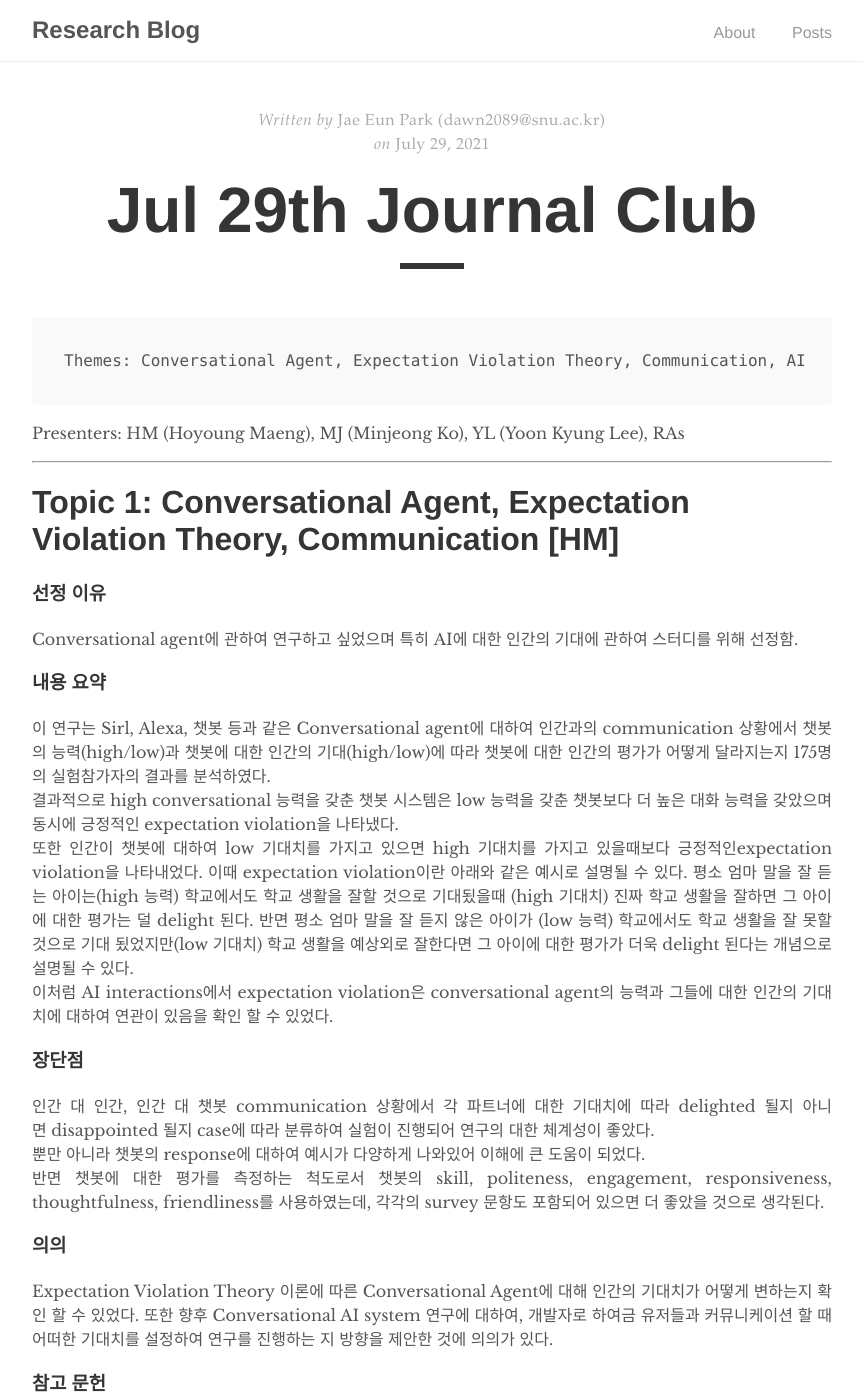
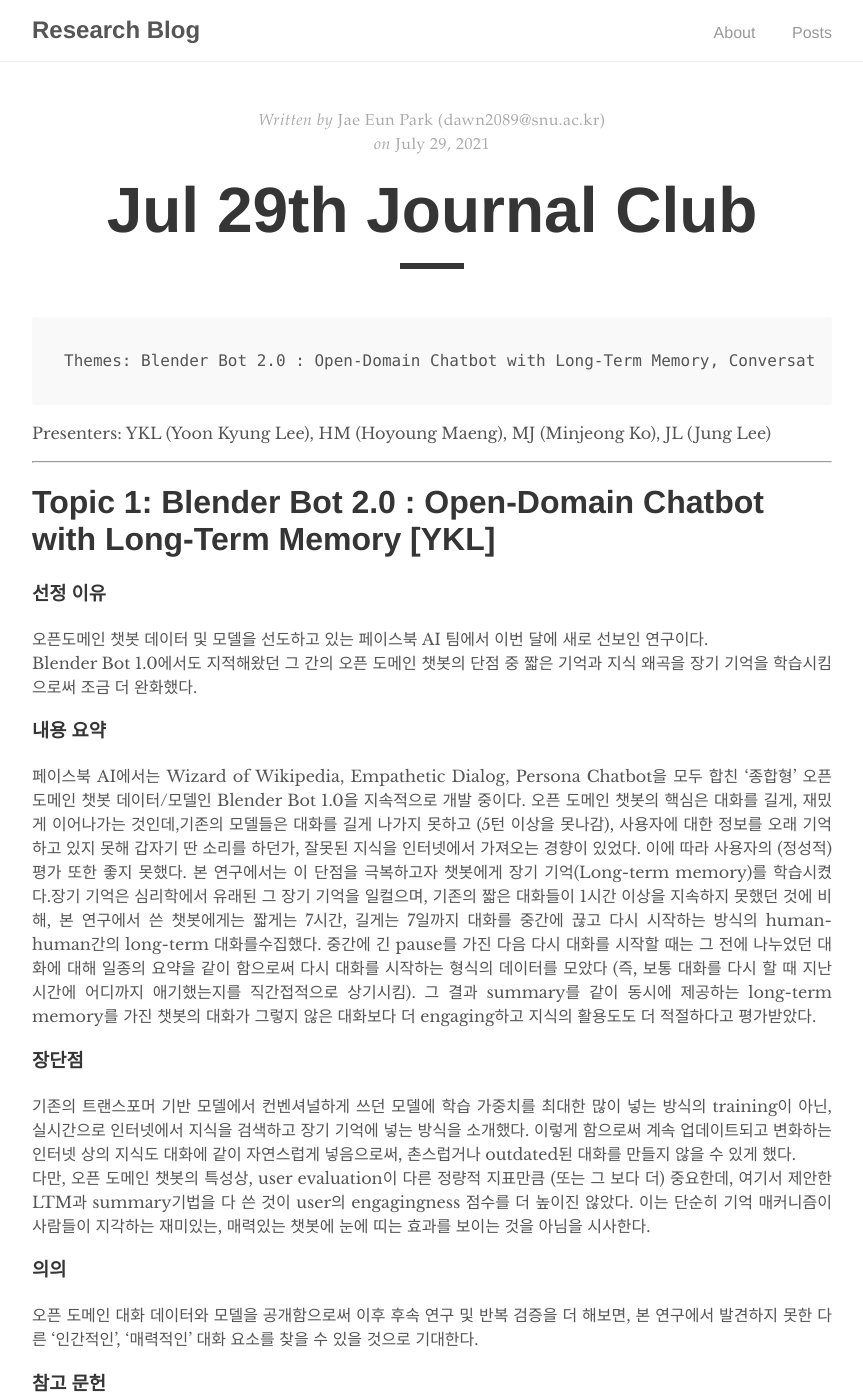
Before and after one commit to humanfactorspsych/blog, a Jekyll site: the page built from _posts/2021-07-29-study.md, in a window 1280 px wide and 1400 px high. Shown: the whole window, without its empty margins (208-1071 px from the left). Built offline with Jekyll 4.4.1, drawn with Linux system fonts in a browser that asks for light colours; some of the changed text lies outside the part shown.

Commit message:
Update 2021-07-29-study.md

```diff
--- a/_posts/2021-07-29-study.md
+++ b/_posts/2021-07-29-study.md
@@ -4,13 +4,42 @@ title: "Jul 29th Journal Club"
 author: "Jae Eun Park (dawn2089@snu.ac.kr)"
 ---
 
-    Themes: Conversational Agent, Expectation Violation Theory, Communication, AI interview, Blender Bot 2.0 : Open-Domain Chatbot with Long-Term Memory, Emotion and Sentiment Analysis in Music Lyrics
+    Themes: Blender Bot 2.0 : Open-Domain Chatbot with Long-Term Memory, Conversational Agent, Expectation Violation Theory, Communication, AI interview, Emotion and Sentiment Analysis in Music Lyrics
 
-Presenters: HM (Hoyoung Maeng), MJ (Minjeong Ko), YL (Yoon Kyung Lee), RAs
+Presenters: YKL (Yoon Kyung Lee), HM (Hoyoung Maeng), MJ (Minjeong Ko),  JL (Jung Lee)
 
 -----------------
 
-# Topic 1: Conversational Agent, Expectation Violation Theory, Communication [HM]
+# Topic 1: Blender Bot 2.0 : Open-Domain Chatbot with Long-Term Memory [YKL]
+
+### **선정 이유**
+
+오픈도메인 챗봇 데이터 및 모델을 선도하고 있는 페이스북 AI 팀에서 이번 달에 새로 선보인 연구이다.<br>
+Blender Bot 1.0에서도 지적해왔던 그 간의 오픈 도메인 챗봇의 단점 중 짧은 기억과 지식 왜곡을 장기 기억을 학습시킴으로써 조금 더 완화했다. <br>
+
+### **내용 요약**
+
+페이스북 AI에서는 Wizard of Wikipedia, Empathetic Dialog, Persona Chatbot을 모두 합친 '종합형' 오픈 도메인 챗봇 데이터/모델인 Blender Bot 1.0을 지속적으로 개발 중이다. 오픈 도메인 챗봇의 핵심은 대화를 길게, 재밌게 이어나가는 것인데,기존의 모델들은 대화를 길게 나가지 못하고 (5턴 이상을 못나감), 사용자에 대한 정보를 오래 기억하고 있지 못해 갑자기 딴 소리를 하던가, 잘못된 지식을 인터넷에서
+가져오는 경향이 있었다. 이에 따라 사용자의 (정성적) 평가 또한 좋지 못했다. 본 연구에서는 이 단점을 극복하고자 챗봇에게 장기 기억(Long-term memory)를 학습시켰다.장기 기억은 심리학에서 유래된 그 장기 기억을 일컬으며, 기존의 짧은 대화들이 1시간 이상을 지속하지 못했던 것에 비해, 본 연구에서 쓴 챗봇에게는 짧게는 7시간, 길게는 7일까지 대화를 중간에 끊고 다시 시작하는 방식의 human-human간의 long-term 대화를수집했다. 중간에 긴 pause를 가진 다음 다시 대화를 시작할 때는 그 전에 나누었던 대화에 대해 일종의 요약을 같이 함으로써 다시 대화를 시작하는 형식의 데이터를 모았다 (즉, 보통 대화를 다시 할 때
+지난 시간에 어디까지 애기했는지를 직간접적으로 상기시킴). 그 결과 summary를 같이 동시에 제공하는 long-term memory를 가진 챗봇의 대화가 그렇지 않은 대화보다 더 engaging하고 지식의 활용도도 더 적절하다고 평가받았다. <br>
+
+### **장단점**
+
+기존의 트랜스포머 기반 모델에서 컨벤셔널하게 쓰던 모델에 학습 가중치를 최대한 많이 넣는 방식의 training이 아닌, 실시간으로 인터넷에서 지식을 검색하고 장기 기억에 넣는 방식을 소개했다. 이렇게 함으로써 계속 업데이트되고 변화하는 인터넷 상의 지식도 대화에 같이 자연스럽게 넣음으로써, 촌스럽거나 outdated된 대화를 만들지 않을 수 있게 했다.<br>
+다만, 오픈 도메인 챗봇의 특성상, user evaluation이 다른 정량적 지표만큼 (또는 그 보다 더) 중요한데, 여기서 제안한 LTM과 summary기법을 다 쓴 것이 user의 engagingness 점수를 더 높이진 않았다. 이는 단순히 기억 매커니즘이 사람들이 지각하는 재미있는, 매력있는 챗봇에 눈에 띠는 효과를 보이는 것을 아님을 시사한다.<br>
+
+### **의의**
+
+오픈 도메인 대화 데이터와 모델을 공개함으로써 이후 후속 연구 및 반복 검증을 더 해보면, 본 연구에서 발견하지 못한 다른 '인간적인', '매력적인' 대화 요소를 찾을 수 있을 것으로 기대한다.
+
+### **참고 문헌**
+
+- Xu, J., Szlam, A., & Weston, J. (2021). Beyond Goldfish Memory: Long-Term Open-Domain Conversation. _arXiv preprint arXiv:2107.07567._
+- [Facebook AI Blog](https://ai.facebook.com/blog/blender-bot-2-an-open-source-chatbot-that-builds-long-term-memory-and-searches-the-internet)
+- [Facebook AI Project Doc: Blender Bot 2.0](https://parl.ai/projects/blenderbot2/)
+
+
+# Topic 2: Conversational Agent, Expectation Violation Theory, Communication [HM]
 
 ### **선정 이유**
 
@@ -37,7 +66,7 @@ Expectation Violation Theory 이론에 따른 Conversational Agent에 대해
 
 - Grimes, G. M., Schuetzler, R. M., & Giboney, J. S. (2021). Mental models and expectation violations in conversational AI interactions. Decision Support Systems, 144, 113515.
 
-# Topic 2: AI interview [MJ]
+# Topic 3: AI interview (1) [MJ]
 
 ### **선정 이유**
 
@@ -58,7 +87,7 @@ Expectation Violation Theory 이론에 따른 Conversational Agent에 대해
 
 - Suen, H. Y., Chen, M. Y. C., & Lu, S. H. (2019). Does the use of synchrony and artificial intelligence in video interviews affect interview ratings and applicant attitudes?. Computers in Human Behavior, 98, 93-101.
 
-# Topic 3: AI interview [MJ]
+# Topic 4: AI interview (2) [MJ]
 
 ### **선정 이유**
 
@@ -76,36 +105,7 @@ AI 인터뷰에 대한 사람들의 인식을 심리학적으로 잘 풀어낸
 
 - Min, J., Kim, S., Park, Y., & Sohn, Y. W. (2018). A Comparative Study of Potential Job Candidates' Perceptions of an AI Recruiter and a Human Recruiter. Journal of the Korea Convergence Society, 9(5), 191-202.
 
-# Topic 4: Blender Bot 2.0 : Open-Domain Chatbot with Long-Term Memory [YK]
-
-### **선정 이유**
-
-오픈도메인 챗봇 데이터 및 모델을 선도하고 있는 페이스북 AI 팀에서 이번 달에 새로 선보인 연구이다.<br>
-Blender Bot 1.0에서도 지적해왔던 그 간의 오픈 도메인 챗봇의 단점 중 짧은 기억과 지식 왜곡을 장기 기억을 학습시킴으로써 조금 더 완화했다. <br>
-
-### **내용 요약**
-
-페이스북 AI에서는 Wizard of Wikipedia, Empathetic Dialog, Persona Chatbot을 모두 합친 '종합형' 오픈 도메인 챗봇 데이터/모델인 Blender Bot 1.0을 지속적으로 개발 중이다. 오픈 도메인 챗봇의 핵심은 대화를 길게, 재밌게 이어나가는 것인데,기존의 모델들은 대화를 길게 나가지 못하고 (5턴 이상을 못나감), 사용자에 대한 정보를 오래 기억하고 있지 못해 갑자기 딴 소리를 하던가, 잘못된 지식을 인터넷에서
-가져오는 경향이 있었다. 이에 따라 사용자의 (정성적) 평가 또한 좋지 못했다. 본 연구에서는 이 단점을 극복하고자 챗봇에게 장기 기억(Long-term memory)를 학습시켰다.장기 기억은 심리학에서 유래된 그 장기 기억을 일컬으며, 기존의 짧은 대화들이 1시간 이상을 지속하지 못했던 것에 비해, 본 연구에서 쓴 챗봇에게는 짧게는 7시간, 길게는 7일까지 대화를 중간에 끊고 다시 시작하는 방식의 human-human간의 long-term 대화를수집했다. 중간에 긴 pause를 가진 다음 다시 대화를 시작할 때는 그 전에 나누었던 대화에 대해 일종의 요약을 같이 함으로써 다시 대화를 시작하는 형식의 데이터를 모았다 (즉, 보통 대화를 다시 할 때
-지난 시간에 어디까지 애기했는지를 직간접적으로 상기시킴). 그 결과 summary를 같이 동시에 제공하는 long-term memory를 가진 챗봇의 대화가 그렇지 않은 대화보다 더 engaging하고 지식의 활용도도 더 적절하다고 평가받았다. <br>
-
-### **장단점**
-
-기존의 트랜스포머 기반 모델에서 컨벤셔널하게 쓰던 모델에 학습 가중치를 최대한 많이 넣는 방식의 training이 아닌, 실시간으로 인터넷에서 지식을 검색하고 장기 기억에 넣는 방식을 소개했다. 이렇게 함으로써 계속 업데이트되고 변화하는 인터넷 상의 지식도 대화에 같이 자연스럽게 넣음으로써, 촌스럽거나 outdated된 대화를 만들지 않을 수 있게 했다.<br>
-다만, 오픈 도메인 챗봇의 특성상, user evaluation이 다른 정량적 지표만큼 (또는 그 보다 더) 중요한데, 여기서 제안한 LTM과 summary기법을 다 쓴 것이 user의 engagingness 점수를 더 높이진 않았다. 이는 단순히 기억 매커니즘이 사람들이 지각하는 재미있는, 매력있는 챗봇에 눈에 띠는 효과를 보이는 것을 아님을 시사한다.<br>
-
-### **의의**
-
-오픈 도메인 대화 데이터와 모델을 공개함으로써 이후 후속 연구 및 반복 검증을 더 해보면, 본 연구에서 발견하지 못한 다른 '인간적인', '매력적인' 대화 요소를 찾을 수 있을 것으로 기대한다.
-
-
-### **참고 문헌**
-
-- Xu, J., Szlam, A., & Weston, J. (2021). Beyond Goldfish Memory: Long-Term Open-Domain Conversation. _arXiv preprint arXiv:2107.07567._
-- [Facebook AI Blog](https://ai.facebook.com/blog/blender-bot-2-an-open-source-chatbot-that-builds-long-term-memory-and-searches-the-internet)
-- [Facebook AI Project Doc: Blender Bot 2.0](https://parl.ai/projects/blenderbot2/)
-
-# Topic 5: Emotion and Sentiment Analysis in Music Lyrics [RAs]
+# Topic 5: Emotion and Sentiment Analysis in Music Lyrics [JL]
 
 ### **선정 이유**
 
@@ -125,8 +125,7 @@ NLP 분석 내용을 바탕으로 각 가사의 Lyrics Emotion & Sentiment Score
 
 음악 가사에 대한 emotion & sentiment analysis를 통하여 새로운 음악 추천 방식을 고안하였다. 이후 분석한 곡들 간의 장르 일치율을 살펴봄으로써 그 정확성을 파악할 수 있었다.<br>
 
-
 ### **참고 문헌**
 
-- [NRC emotion lexicon] (https://saifmohammad.com/WebPages/NRC-Emotion-Lexicon.htm)
+- [NRC emotion lexicon](https://saifmohammad.com/WebPages/NRC-Emotion-Lexicon.htm)
 - Choi, J., Song, J., & Kim, Y. (2018). An Analysis of Music Lyrics by Measuring the Distance of Emotion and Sentiment. 2018 19th IEEE/ACIS International Conference on Software Engineering, Artificial Intelligence, Networking and Parallel/Distributed Computing (SNPD), 176-181, doi: 10.1109/SNPD.2018.8441085.
```
